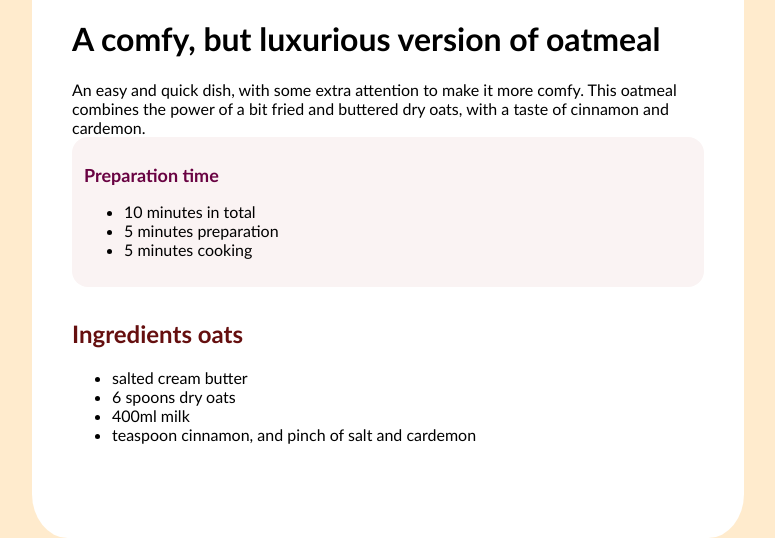
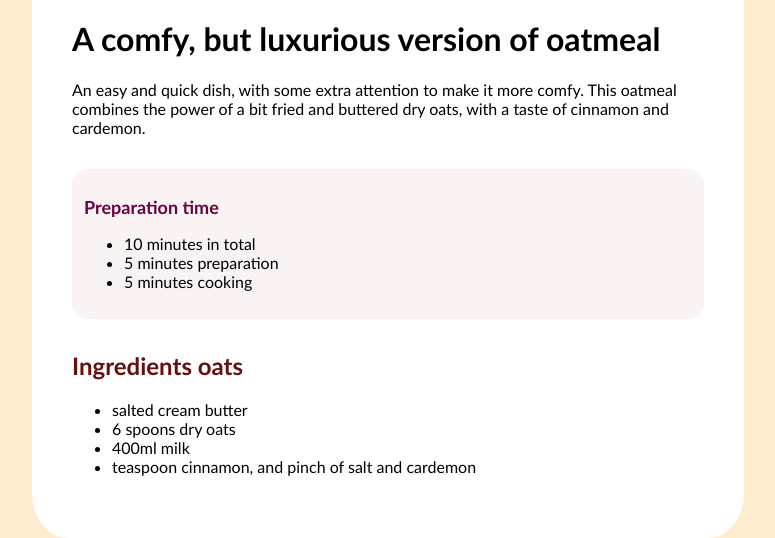
Before and after one commit to rhodevisser/recipe-page-demo, a PHP site: page / in a window 1280 px wide. Shown: the part 422-960 px from the top of the page, without its empty margins (252-1027 px from the left). Run offline with PHP 8.4, Linux system fonts and the light colour scheme.

Commit message:
fix: Typo fixy

```diff
--- a/index.css
+++ b/index.css
@@ -23,7 +23,7 @@ body {
 }
 
 .intro-message {
-    padding-bottom: 2drem;
+    padding-bottom: 2rem;
 }
 
 .preptime-container {
```
